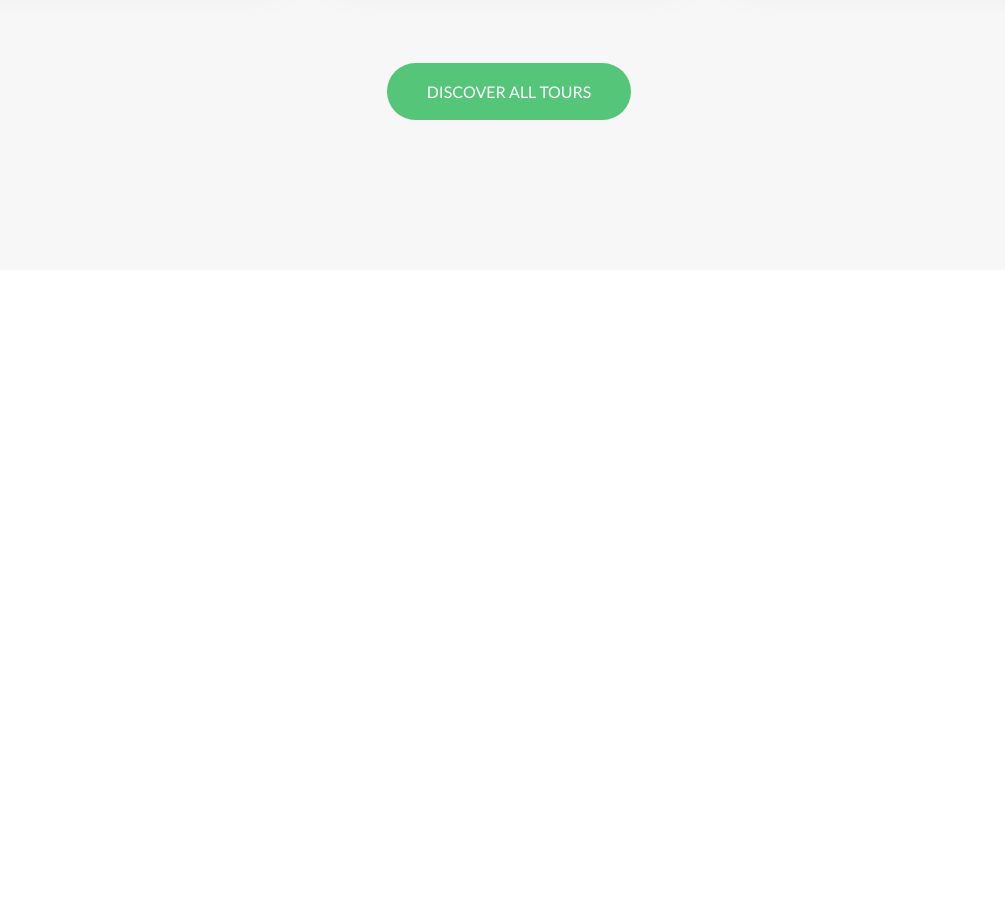
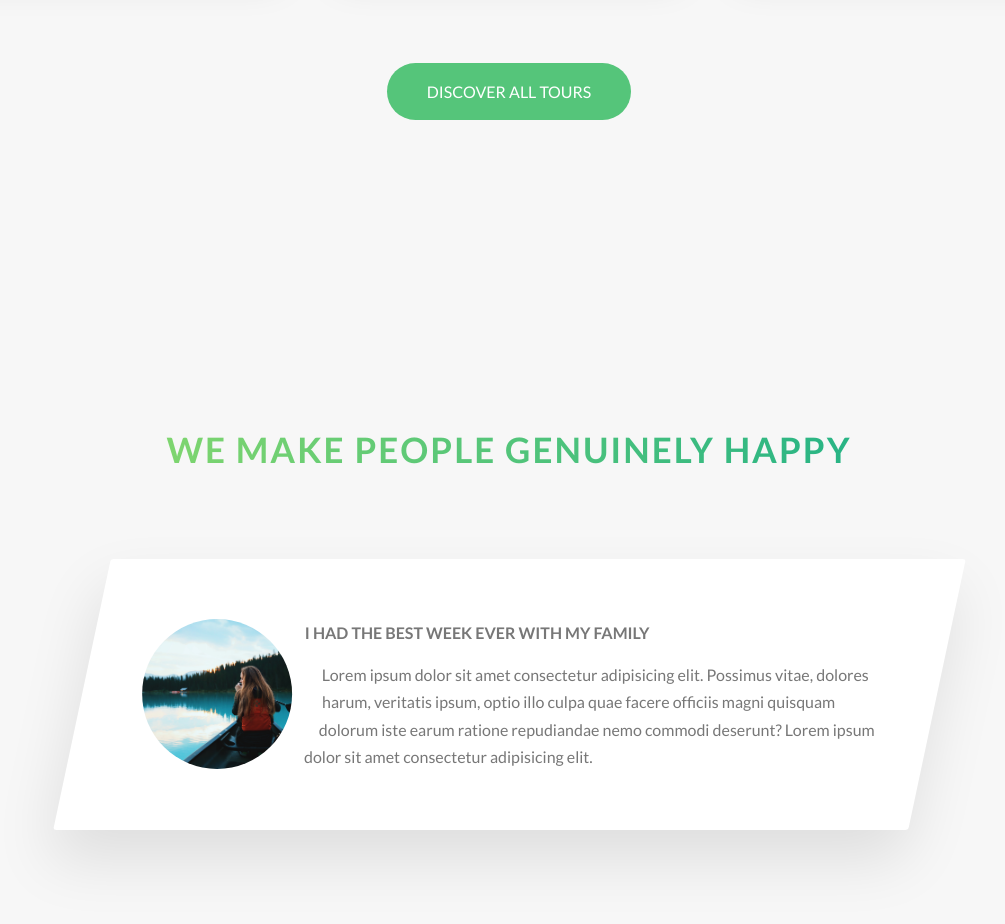
Before and after one commit to kellybarber/Schmedtmann-Natours, a website: page public/index.html in a window 1280 px wide. Shown: the part 3002-3926 px from the top of the page, without its empty margins (131-1136 px from the left). Before the commit the page ends 3302 px from the top, so only its background shows below. Drawn offline with Linux system fonts and the light colour scheme.

Commit message:
Created testimonial card

```diff
--- a/public/index.html
+++ b/public/index.html
@@ -197,6 +197,28 @@
             <a href="#" class="btn btn--green">Discover all tours</a>
           </div>
         </section>
+        <section class="section-stories">
+          <div class="u-center-text u-margin-bottom-large">
+            <h2 class="heading-secondary">
+              We make people genuinely happy
+            </h2>
+          </div>
+          <div class="row">
+            <div class="story">
+              <figure class="story__shape">
+                <img src="img/nat-8.jpg" alt="Person on a tour" class="story__img">
+              </figure>
+              <div class="story__text">
+                <h3 class="heading-tertiary u-margin-bottom-small">
+                  I had the best week ever with my family
+                </h3>
+                <p>
+                  Lorem ipsum dolor sit amet consectetur adipisicing elit. Possimus vitae, dolores harum, veritatis ipsum, optio illo culpa quae facere officiis magni quisquam dolorum iste earum ratione repudiandae nemo commodi deserunt? Lorem ipsum dolor sit amet consectetur adipisicing elit.
+                </p>
+              </div>
+            </div>
+          </div>
+        </section>
       </main>
     </body>
 </html>
--- /dev/null
+++ b/public/sass/components/_story.scss
@@ -0,0 +1,29 @@
+.story {
+  width: 75%;
+  margin: 0 auto;
+  box-shadow: 0 3rem 6rem rgba($color-black, .1);
+  background-color: $color-white;
+  border-radius: 3px;
+  padding: 6rem 6rem 6rem 9rem;
+  font-size: $default-font-size;
+  transform: skewX(-12deg);
+
+  &__shape {
+    width: 15rem;
+    height: 15rem;
+    float: left;
+    shape-outside: circle(50% at 50% 50%);
+    -webkit-shape-outside: circle(50% at 50% 50%);
+    clip-path: circle(50% at 50% 50%);
+    -webkit-clip-path: circle(50% at 50% 50%);
+    transform: translateX(-3rem) skewX(12deg);
+  }
+
+  &__img {
+    height: 100%;
+  }
+
+  &__text {
+    transform: skewX(12deg)
+  }
+}
--- a/public/sass/main.scss
+++ b/public/sass/main.scss
@@ -16,5 +16,6 @@
 @import 'components/card';
 @import 'components/composition';
 @import 'components/feature-box';
+@import 'components/story';
 
 @import 'pages/home';
--- a/public/sass/pages/_home.scss
+++ b/public/sass/pages/_home.scss
@@ -26,3 +26,8 @@
   padding: 25rem 0 15rem;
   margin-top: -10rem;
 }
+
+.section-stories {
+  background-color: $color-grey-light-1;
+  padding: 15rem 0;
+}
```
Also changed, not shown: public/css/style.css.
